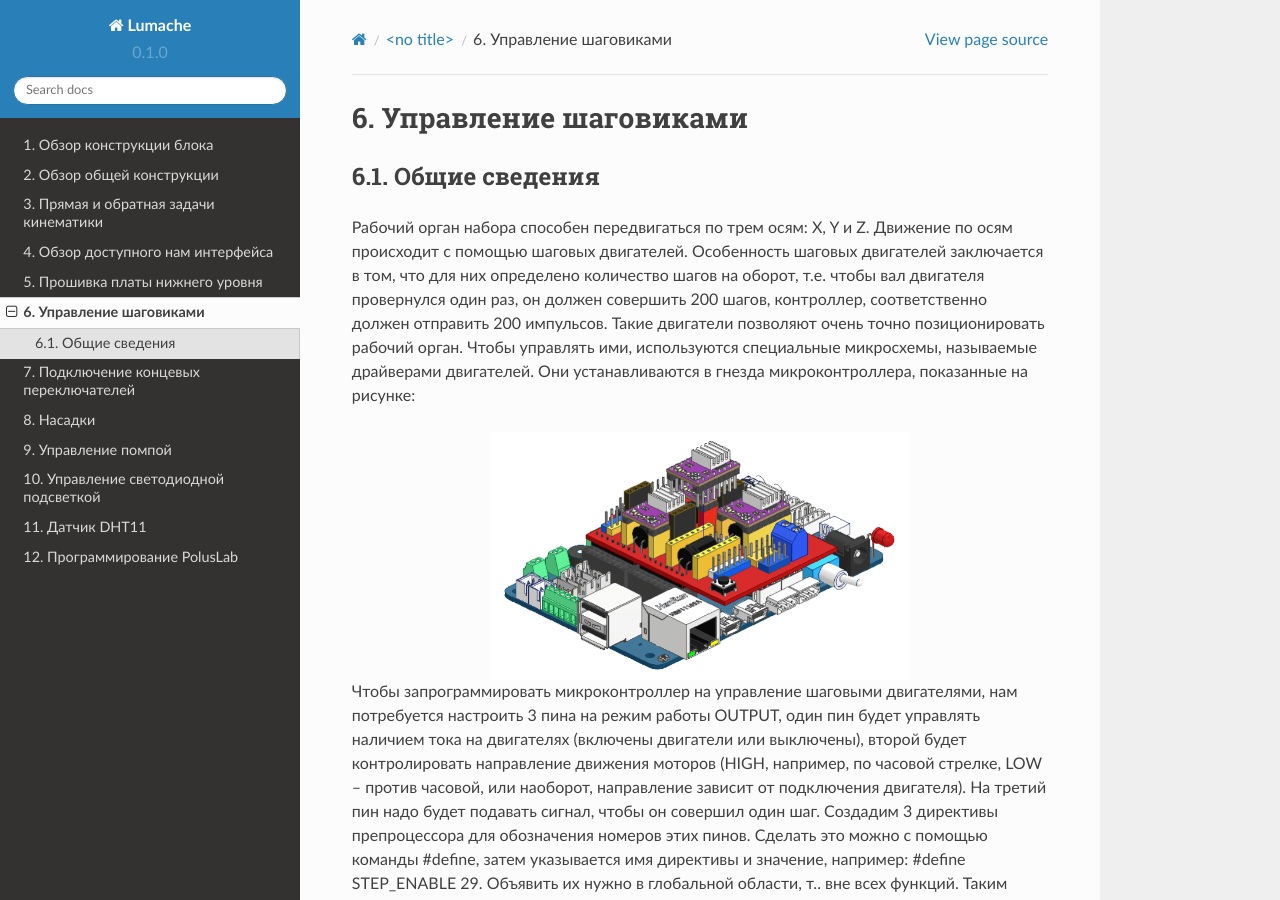
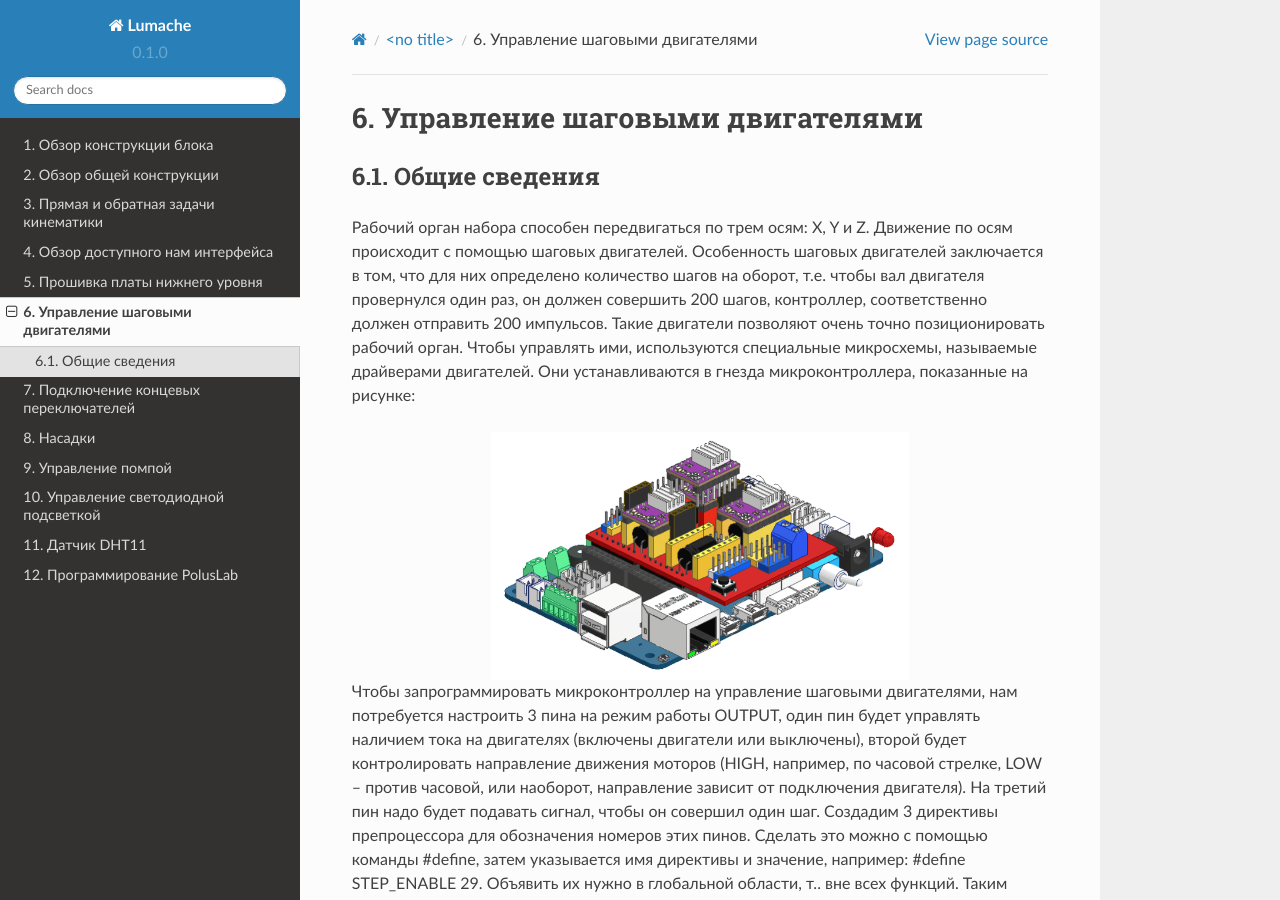
Before and after one commit to BBanwz/AgroLab_Multibot, a Sphinx documentation site: the page built from docs/source/5/1.rst, in a window 1280 px wide and 900 px high. Built offline with Sphinx 7.4.7 and the Read the Docs theme 2.0.0, drawn with Linux system fonts in a browser that asks for light colours; pages that are not in the unit, such as notebooks, are missing from menus.

Commit message:
Update 1.rst

```diff
--- a/docs/source/5/1.rst
+++ b/docs/source/5/1.rst
@@ -1,5 +1,5 @@
-Управление шаговиками
-=====================
+Управление шаговыми двигателями
+===============================
 
 Общие сведения
 --------------
```
